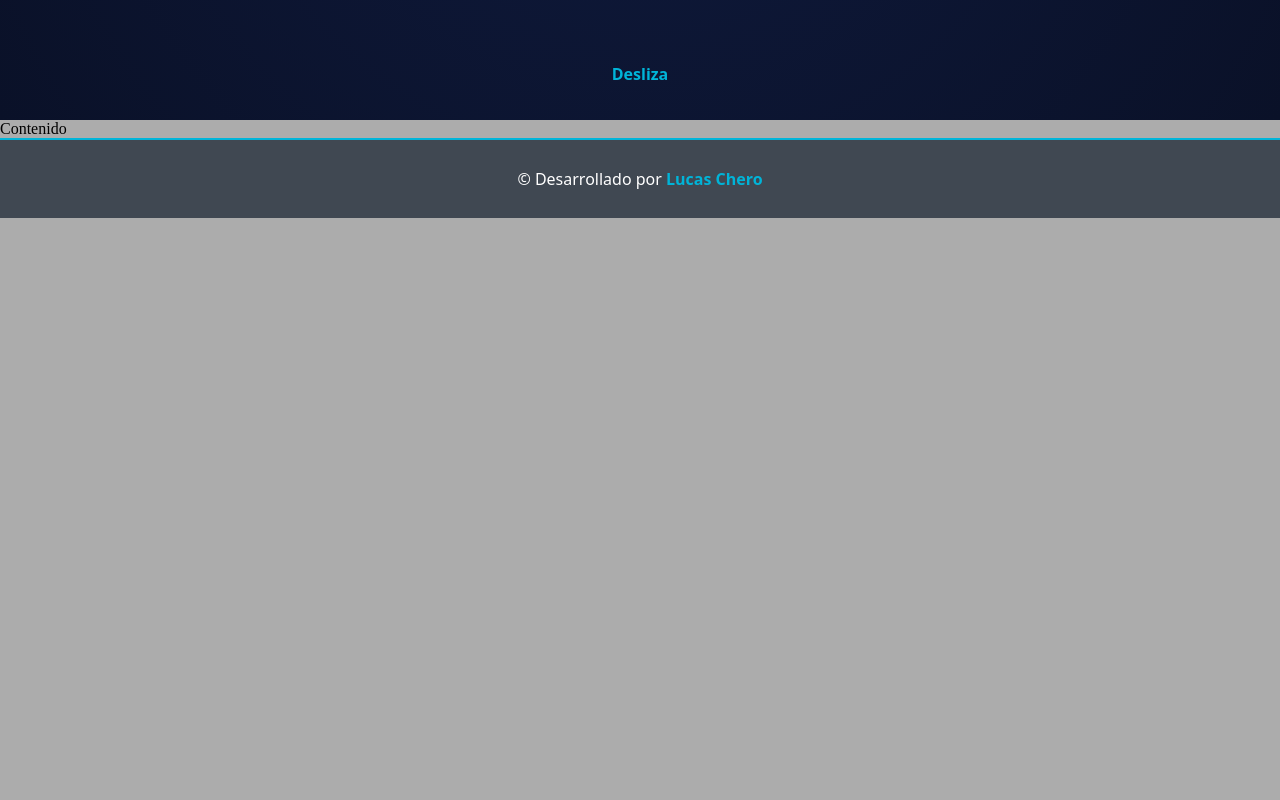
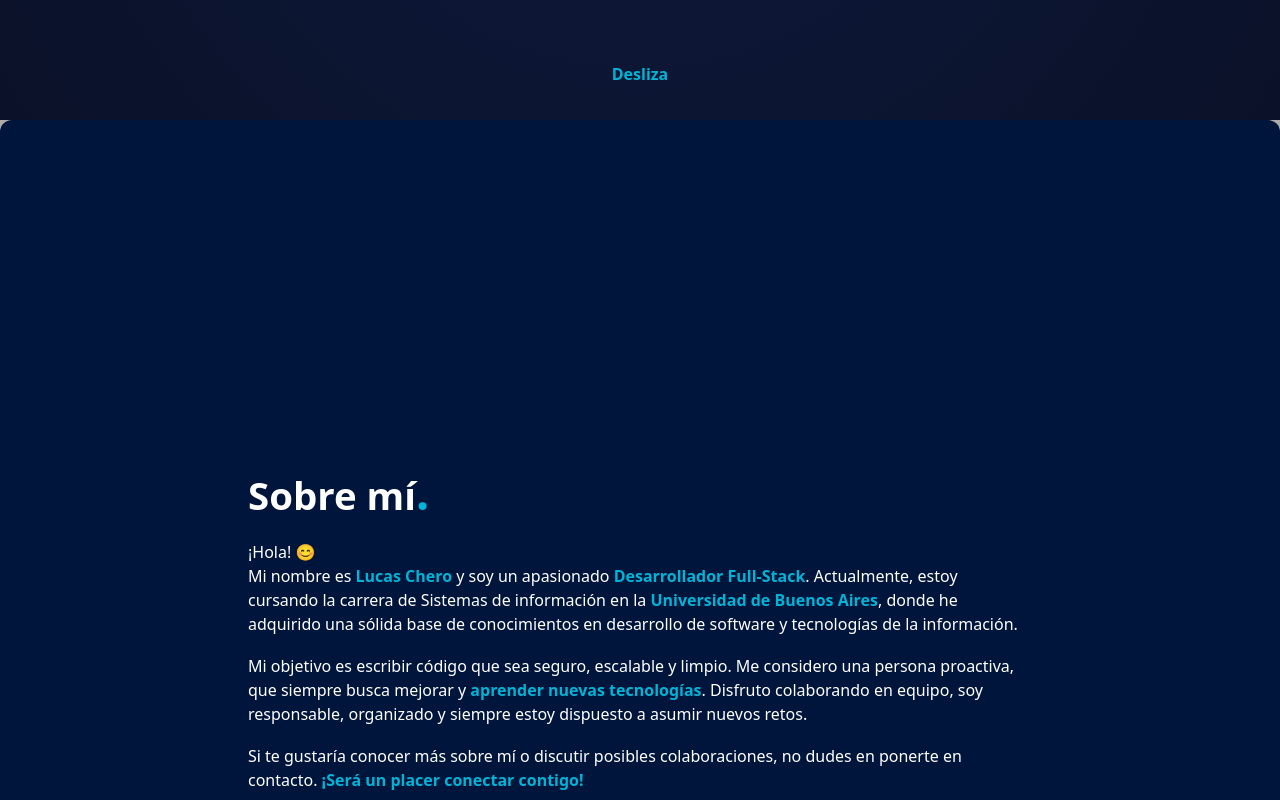
Before and after one commit to LucasCheer/Portafolio, a React (Vite) app: page / in a window 1280 px wide. Shown: the part 680-1480 px from the top of the page. Before the commit the page ends 898 px from the top, so only its background shows below. Built offline with nearby package versions, Linux system fonts and the light colour scheme.

Commit message:
Agrego seccion 'sobre mi'

```diff
--- a/src/components/Main/Main.css
+++ b/src/components/Main/Main.css
@@ -0,0 +1,37 @@
+#about-me-section{
+    width:100%;
+    margin: 0 auto;
+    padding: 20px 0 100px 0;
+    background-color: #00153b;
+    border-radius: 12px;
+
+    & .container-about-me{
+        max-width: 800px;
+        margin: 0 auto;
+        padding: 0 .5rem 0 .5rem;
+
+        display: flex;
+        flex-direction: column;
+        align-items: left;
+        box-sizing: border-box;
+
+            & .about-me-title{
+                color: var(--colorLetras);
+                font-size: 2.4rem;
+                padding: 0 0 1rem 0;
+                font-family: var(--tipograpy);
+            }
+    }
+    & .photo-about-me{
+        overflow: hidden;
+        width: 500px;
+        height: 320px;
+        margin: 0 auto;
+        padding: 2rem 0;
+            & img{
+                width: 100%;
+                height: 100%;
+                object-fit: cover;
+            }
+    }
+}
--- a/src/components/Main/Main.jsx
+++ b/src/components/Main/Main.jsx
@@ -2,13 +2,25 @@ import './Main.css'
 
 function Main() {
     return (
-        <>
-            <main>
-                <section>
-                    <p>Contenido</p>
-                </section>
-            </main>
-        </>
+            <section id="about-me-section" class="section">
+                <figure class="photo-about-me">
+                </figure>
+                <div class="container-about-me">
+                    <h2 class="about-me-title">Sobre mí<span class="point">.</span></h2>
+                    <p class="about-me-text">
+                        ¡Hola! 😊 <br/>
+                        Mi nombre es <span class="resaltar">Lucas Chero</span> y soy un apasionado <span class="resaltar">Desarrollador Full-Stack</span>. Actualmente, estoy cursando la carrera de Sistemas de información en la <span class="resaltar">Universidad de Buenos Aires</span>, donde he adquirido una sólida base de conocimientos en desarrollo de software y tecnologías de la información.
+                    </p>
+                    <br/>
+                    <p class="about-me-text">
+                        Mi objetivo es escribir código que sea seguro, escalable y limpio. Me considero una persona proactiva, que siempre busca mejorar y <span class="resaltar">aprender nuevas tecnologías</span>. Disfruto colaborando en equipo, soy responsable, organizado y siempre estoy dispuesto a asumir nuevos retos.
+                    </p>
+                    <br/>
+                    <p class="about-me-text">
+                        Si te gustaría conocer más sobre mí o discutir posibles colaboraciones, no dudes en ponerte en contacto. <span class="resaltar">¡Será un placer conectar contigo!</span>
+                    </p>
+                </div>
+            </section>
     )
 }
 
```
